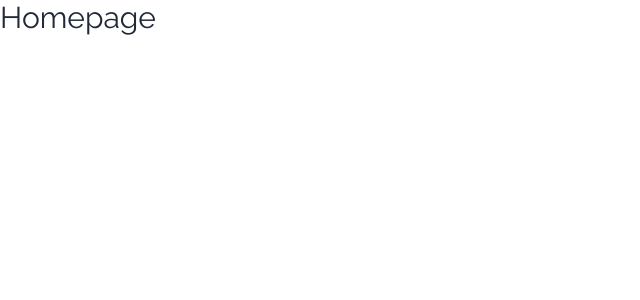
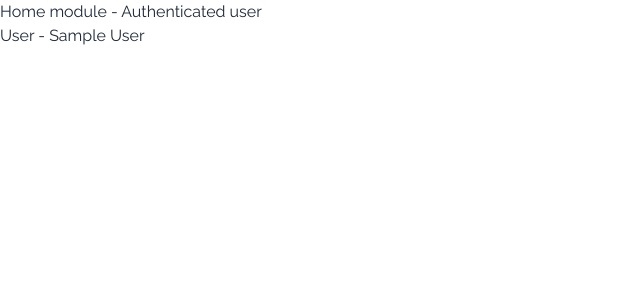
Before and after one commit to kamilfnukal/BTA, a Next.js app: page /auth/home in a window 1280 px wide. Shown: the top 300 px of the page, without its empty margins (0-640 px from the left). Built offline with nearby package versions, Linux system fonts and the light colour scheme; no server answers; sample sign-in values are in the browser's storage.

Commit message:
Setup nextauth

```diff
--- a/package.json
+++ b/package.json
@@ -11,6 +11,7 @@
   "dependencies": {
     "daisyui": "^2.40.1",
     "next": "13.0.3",
+    "next-auth": "^4.16.4",
     "react": "18.2.0",
     "react-dom": "18.2.0"
   },
--- /dev/null
+++ b/src/modules/HomeModule.tsx
@@ -0,0 +1,21 @@
+import { useSession } from 'next-auth/react'
+
+const HomeModule: React.FC<{ isLoading: boolean }> = ({ isLoading }) => {
+  // TODO: create own useUser hook
+  const { data } = useSession()
+
+  return (
+    <div>
+      {isLoading ? (
+        <h1 className="text-3xl">Loading</h1>
+      ) : (
+        <div>
+          <h1 className="text-3xl">Home module - Authenticated user</h1>
+          <h2 className="text-xl">User - {data?.user?.name}</h2>
+        </div>
+      )}
+    </div>
+  )
+}
+
+export { HomeModule }
--- /dev/null
+++ b/src/modules/ProtectedModule.tsx
@@ -0,0 +1,22 @@
+import { useSession } from 'next-auth/react'
+import { useRouter } from 'next/router'
+import { FunctionComponent, useEffect } from 'react'
+
+type ProtectedModuleProps = {
+  Module: FunctionComponent<{ isLoading: boolean }>
+}
+
+const ProtectedModule: React.FC<ProtectedModuleProps> = ({ Module }) => {
+  const { status } = useSession()
+  const router = useRouter()
+
+  useEffect(() => {
+    if (status === 'unauthenticated') router.replace('/')
+  }, [status])
+
+  const isLoading = status === 'loading'
+
+  return <Module isLoading={isLoading} />
+}
+
+export { ProtectedModule }
--- /dev/null
+++ b/src/modules/index.ts
@@ -0,0 +1,2 @@
+export * from './ProtectedModule'
+export * from './HomeModule'
--- a/src/pages/_app.tsx
+++ b/src/pages/_app.tsx
@@ -1,8 +1,10 @@
 import type { AppProps } from 'next/app'
+import { SessionProvider } from 'next-auth/react'
 import Head from 'next/head'
 import '../styles/globals.css'
+import { Session } from 'next-auth'
 
-const App = ({ Component, pageProps }: AppProps) => {
+const App = ({ Component, pageProps: { session, ...pageProps } }: AppProps<{ session: Session }>) => {
   return (
     <>
       <Head>
@@ -13,7 +15,9 @@ const App = ({ Component, pageProps }: AppProps) => {
           rel="stylesheet"
         />
       </Head>
-      <Component {...pageProps} />
+      <SessionProvider session={session}>
+        <Component {...pageProps} />
+      </SessionProvider>
     </>
   )
 }
--- /dev/null
+++ b/src/pages/api/auth/[...nextauth].ts
@@ -0,0 +1,26 @@
+import NextAuth from 'next-auth'
+import GoogleProvider from 'next-auth/providers/google'
+
+console.warn(process.env.GOOGLE_CLIENT_ID)
+console.warn(process.env.GOOGLE_CLIENT_SECRET)
+
+export default NextAuth({
+  providers: [
+    GoogleProvider({
+      clientId: process.env.GOOGLE_CLIENT_ID as string,
+      clientSecret: process.env.GOOGLE_CLIENT_SECRET as string
+    })
+  ],
+  pages: {
+    signIn: '/'
+  },
+  secret: process.env.secret,
+  callbacks: {
+    redirect: async ({ baseUrl }) => {
+      return `${baseUrl}/auth/home`
+    }
+    // session: async (data) => {
+    //   return data
+    // }
+  }
+})
--- a/src/pages/auth/home.tsx
+++ b/src/pages/auth/home.tsx
@@ -1,11 +1,6 @@
 import { NextPage } from 'next'
+import { HomeModule, ProtectedModule } from '../../modules'
 
-const HomePage: NextPage = () => {
-  return (
-    <div className="">
-      <h1 className="text-3xl">Homepage</h1>
-    </div>
-  )
-}
+const HomePage: NextPage = () => <ProtectedModule Module={HomeModule} />
 
 export default HomePage
--- a/src/pages/index.tsx
+++ b/src/pages/index.tsx
@@ -1,10 +1,12 @@
 import { NextPage } from 'next'
+import { signIn } from 'next-auth/react'
 import { Button } from '../components/atoms'
 
 const LandingPage: NextPage = () => {
   return (
     <div className="text-red-700">
       <Button label="Label" onClick={() => console.log('A')} />
+      <Button onClick={() => signIn('google')} label="Sign in" />
     </div>
   )
 }
```
Also changed, not shown: 2 other files (tests, documents, lock files or other folders).
